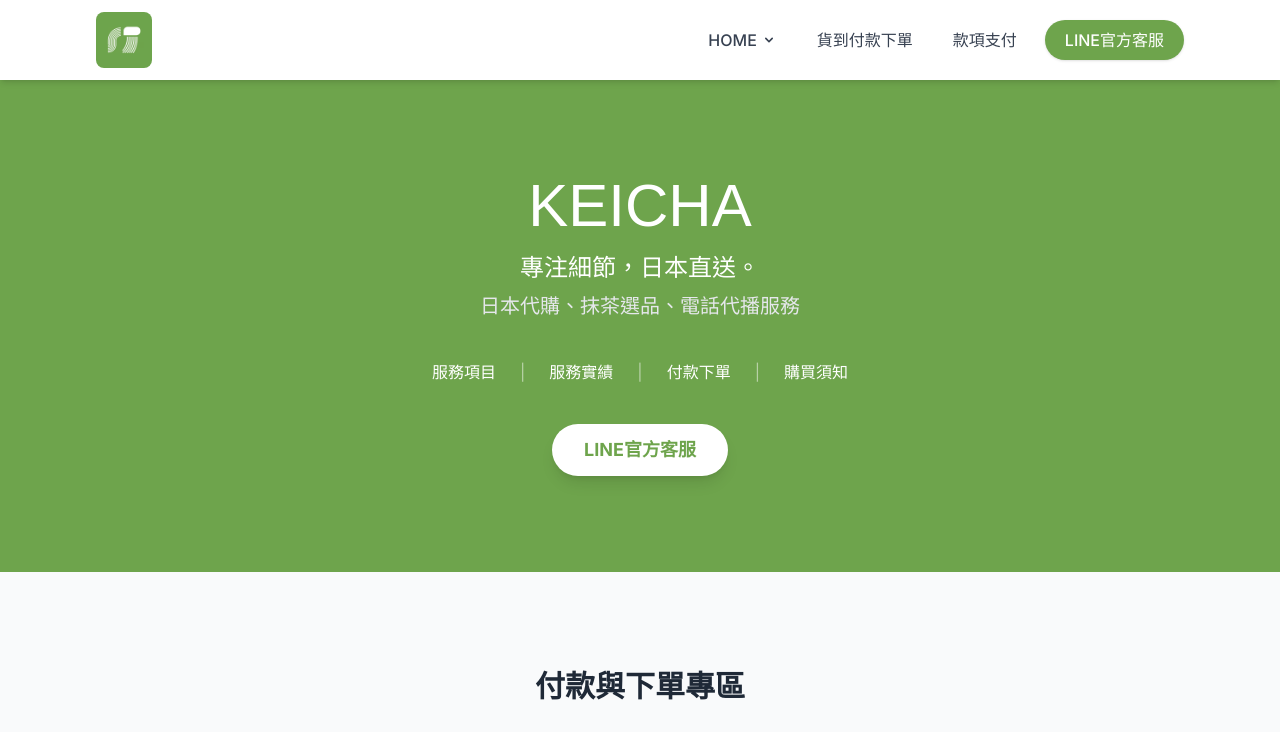
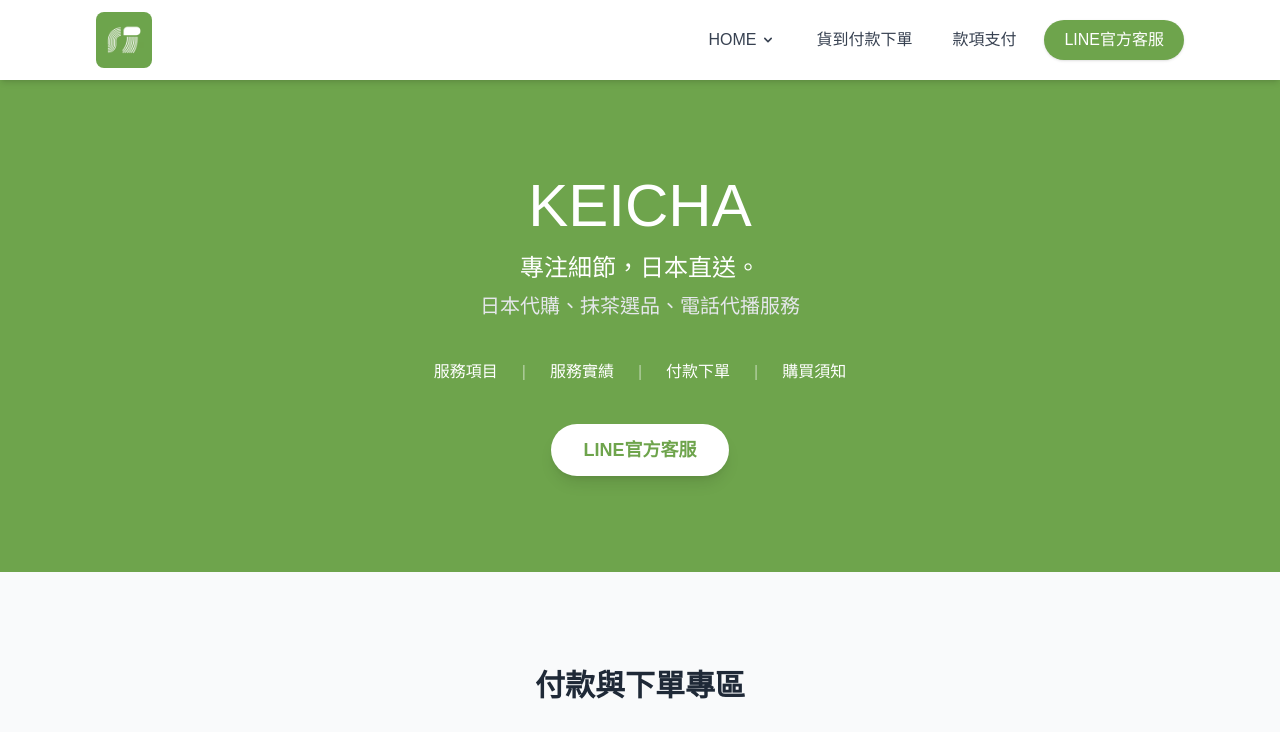
Before and after one commit to keicha2025/keicha, a Jekyll site: the page built from index.html, in a window 1280 px wide and 1400 px high. Shown: the top 732 px of the window. Built offline with Jekyll 4.4.1, drawn with Linux system fonts in a browser that asks for light colours; nearby versions of some CDN libraries; some web fonts are replaced; grey boxes are pictures that could not be loaded.

Commit message:
Update default.html

```diff
--- a/_layouts/default.html
+++ b/_layouts/default.html
@@ -39,22 +39,39 @@
     <link rel="preconnect" href="https://fonts.gstatic.com" crossorigin>
     <link href="https://fonts.googleapis.com/css2?family=Inter:wght@400;500;700&family=Noto+Sans+TC:wght@400;500;700&display=swap" rel="stylesheet">
 
-    <style>
+<style>
+        /* 定義字體變數 */
+        :root {
+            --font-brand: 'Zen Maru Gothic', sans-serif;
+            --font-body: 'Chiron GoRound TC', sans-serif;
+        }
+
         /* (放入所有頁面共用的 CSS) */
         html { scroll-behavior: smooth; }
+
         body {
-            font-family: 'Inter', 'Noto Sans TC', sans-serif;
+            /* ★ 修改：全站預設改用 昭源圓體 */
+            font-family: var(--font-body), 'Noto Sans TC', sans-serif; /* 保留 Noto Sans TC 作為備用 */
             -webkit-font-smoothing: antialiased;
             -moz-osx-font-smoothing: grayscale;
             background-color: #f8fafc; /* bg-gray-50 */
         }
+
+        /* ★ 強制所有元件繼承昭源圓體 (覆蓋瀏覽器預設) */
+        h1, h2, h3, h4, h5, h6, p, a, span, button, input, div, li {
+            font-family: var(--font-body), sans-serif;
+        }
+
+        /* ★ 品牌標準字專用類別：維持 Zen Maru Gothic */
+        .brand-title-font {
+            font-family: var(--font-brand) !important;
+            font-weight: 500 !important;
+        }
+
         .dropdown-menu[data-state="open"] { display: block; }
         .dropdown-menu[data-state="closed"] { display: none; }
         .mobile-menu[data-state="open"] { display: block; }
         .mobile-menu[data-state="closed"] { display: none; }
-
-        /* ★ 優化：已將 denwa.html 專屬樣式移至 denwa.html 檔案中 */
-
     </style>
 
     <script>
```
